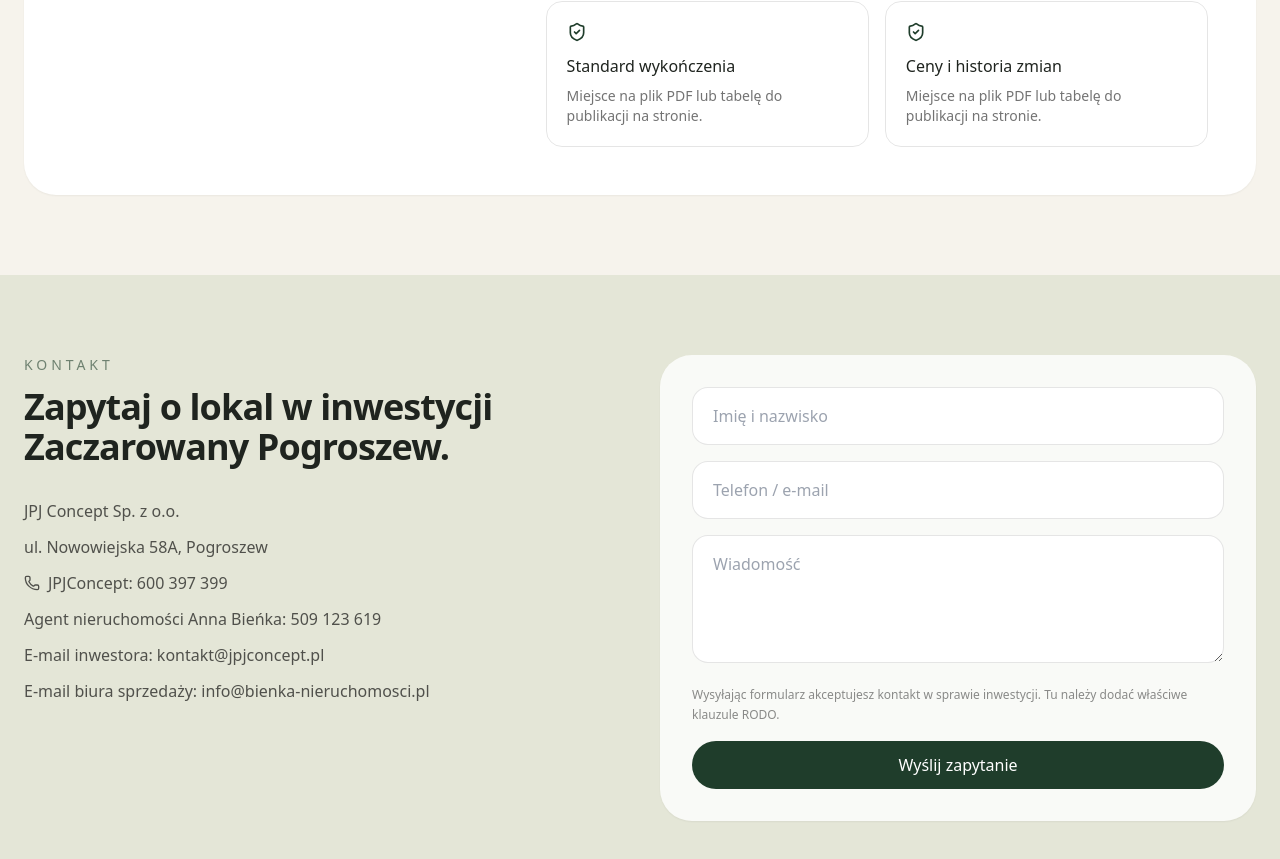
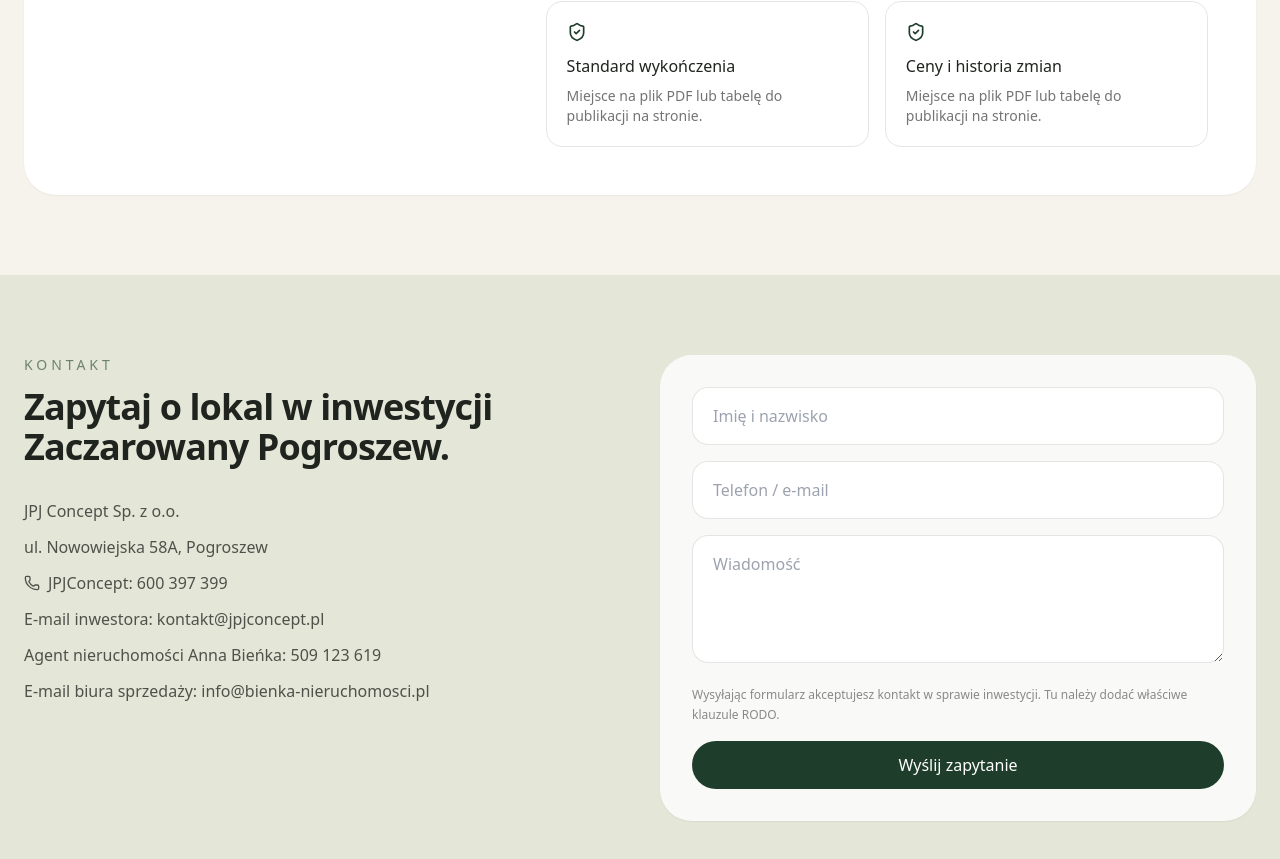
Before and after one commit to jpjconcept/NovaDuo-gotowe-do-GitHub-1-, a Next.js app: page / in a window 1280 px wide. Shown: the part 3722-4581 px from the top of the page. Built offline with nearby package versions, Linux system fonts and the light colour scheme.

Commit message:
Update page.jsx

```diff
--- a/app/page.jsx
+++ b/app/page.jsx
@@ -69,8 +69,8 @@ export default function Page() {
       <section id="dokumenty" className="mx-auto max-w-7xl px-6 pb-20"><Card className="rounded-[2rem] border-black/5 bg-white shadow-sm"><CardContent className="grid gap-8 p-8 md:grid-cols-[0.8fr_1.2fr] md:p-12"><div><FileText className="mb-5 h-9 w-9 text-[#1f3d2b]" /><h2 className="text-3xl font-semibold">Dokumenty i informacje wymagane prawem</h2></div><div className="grid gap-4 sm:grid-cols-2">{["Prospekt informacyjny","Rzuty lokali","Standard wykończenia","Ceny i historia zmian"].map((item)=><div key={item} className="rounded-2xl border border-black/10 p-5"><ShieldCheck className="mb-3 h-5 w-5 text-[#1f3d2b]" /><div className="font-medium">{item}</div><p className="mt-2 text-sm text-black/55">Miejsce na plik PDF lub tabelę do publikacji na stronie.</p></div>)}</div></CardContent></Card></section>
 
       <section id="kontakt" className="bg-[#e4e6d7] py-20"><div className="mx-auto grid max-w-7xl gap-10 px-6 lg:grid-cols-2"><div><div className="mb-3 text-sm uppercase tracking-[0.28em] text-[#1f3d2b]/60">Kontakt</div><h2 className="text-4xl font-semibold tracking-tight">Zapytaj o lokal w inwestycji Zaczarowany Pogroszew.</h2><div className="mt-8 space-y-3 text-black/65"><p>JPJ Concept Sp. z o.o.</p><p>ul. Nowowiejska 58A, Pogroszew</p><p className="flex items-center gap-2"><Phone className="h-4 w-4" /> JPJConcept: 600 397 399</p>
+<p>E-mail inwestora: kontakt@jpjconcept.pl</p>
 <p>Agent nieruchomości Anna Bieńka: 509 123 619</p>
-<p>E-mail inwestora: kontakt@jpjconcept.pl</p>
 <p>E-mail biura sprzedaży: info@bienka-nieruchomosci.pl</p></div></div><Card className="rounded-[2rem] border-white/70 bg-white/80 shadow-sm"><CardContent className="space-y-4 p-8"><input className="w-full rounded-2xl border border-black/10 bg-white px-5 py-4 outline-none" placeholder="Imię i nazwisko" /><input className="w-full rounded-2xl border border-black/10 bg-white px-5 py-4 outline-none" placeholder="Telefon / e-mail" /><textarea className="min-h-32 w-full rounded-2xl border border-black/10 bg-white px-5 py-4 outline-none" placeholder="Wiadomość" /><p className="text-xs leading-5 text-black/45">Wysyłając formularz akceptujesz kontakt w sprawie inwestycji. Tu należy dodać właściwe klauzule RODO.</p><Button className="h-12 w-full rounded-full bg-[#1f3d2b] px-5 text-white hover:bg-[#152b1e]">Wyślij zapytanie</Button></CardContent></Card></div></section>
     </main>
   );
```
